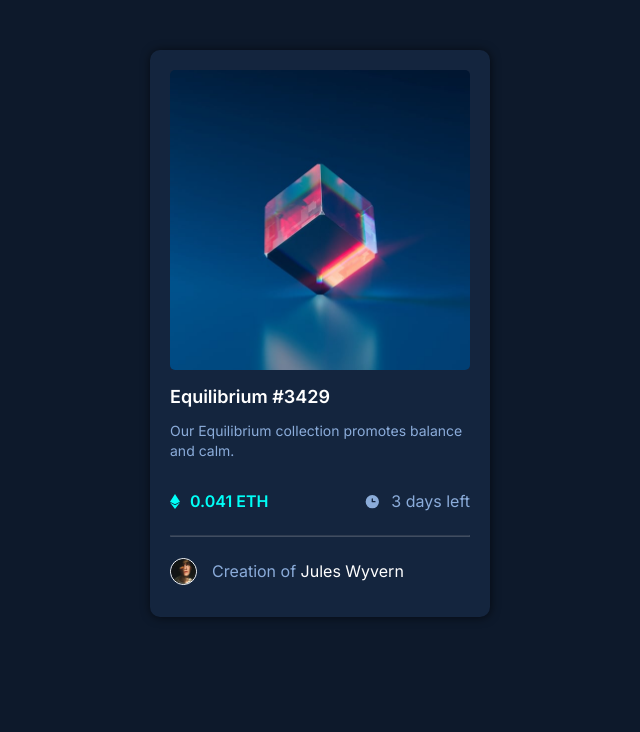
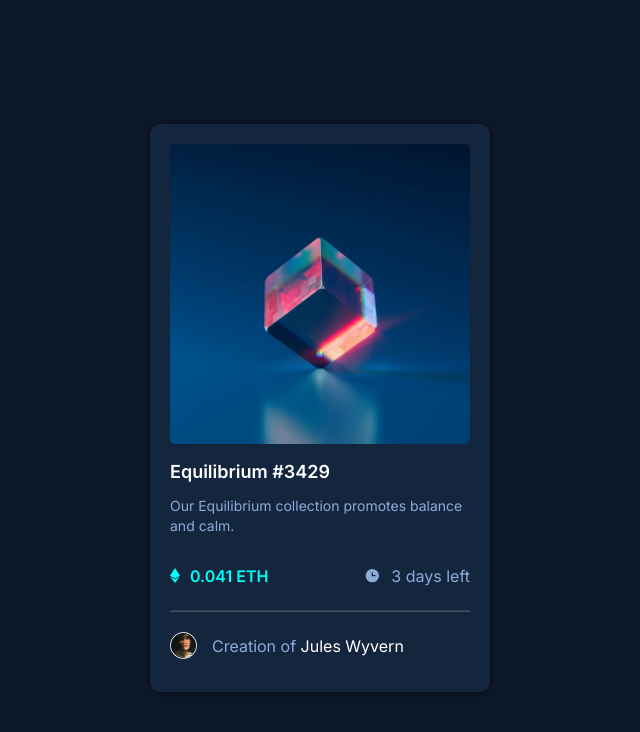
Before and after one commit to razeeth11/NFT---Preview-Card, a plain HTML site: page index.html in a window 1280 px wide. Shown: the whole page, without its empty margins (320-960 px from the left). Drawn offline with Linux system fonts and the light colour scheme.

Commit message:
Update style.css
- your card seem to not be correctly centered
- Give the body a min-height of 100vh
-  Add the property , display: flex; justify-content: center; align-items: center; to make the card center on the vertical axis and horizontal axis

```diff
--- a/style.css
+++ b/style.css
@@ -1,6 +1,10 @@
 body{
   font-family: 'Inter', sans-serif;
   background-color: hsl(217, 54%, 11%);
+  min-height: 100vh;
+  display: flex;
+  align-items: center;
+  justify-content: center;
 }
 
 .preview-card{
@@ -9,7 +13,6 @@ body{
   border-radius: 10px;
   box-shadow: 0.5px 0.5px 10px rgba(0, 0, 0, 0.605);
   background-color: hsl(216, 51%, 16%);
-  margin: 50px auto;
   position: relative;
 }
 
```
